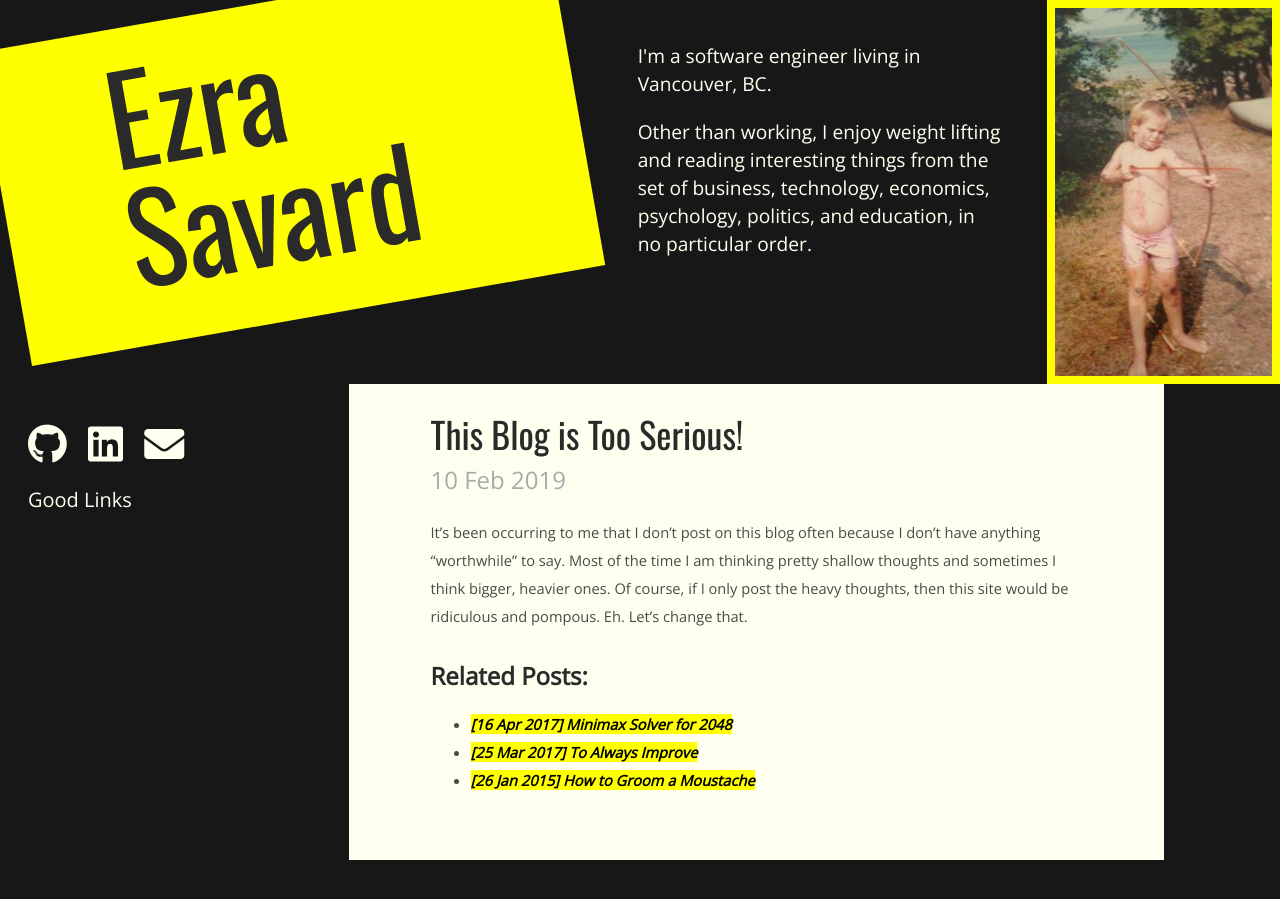
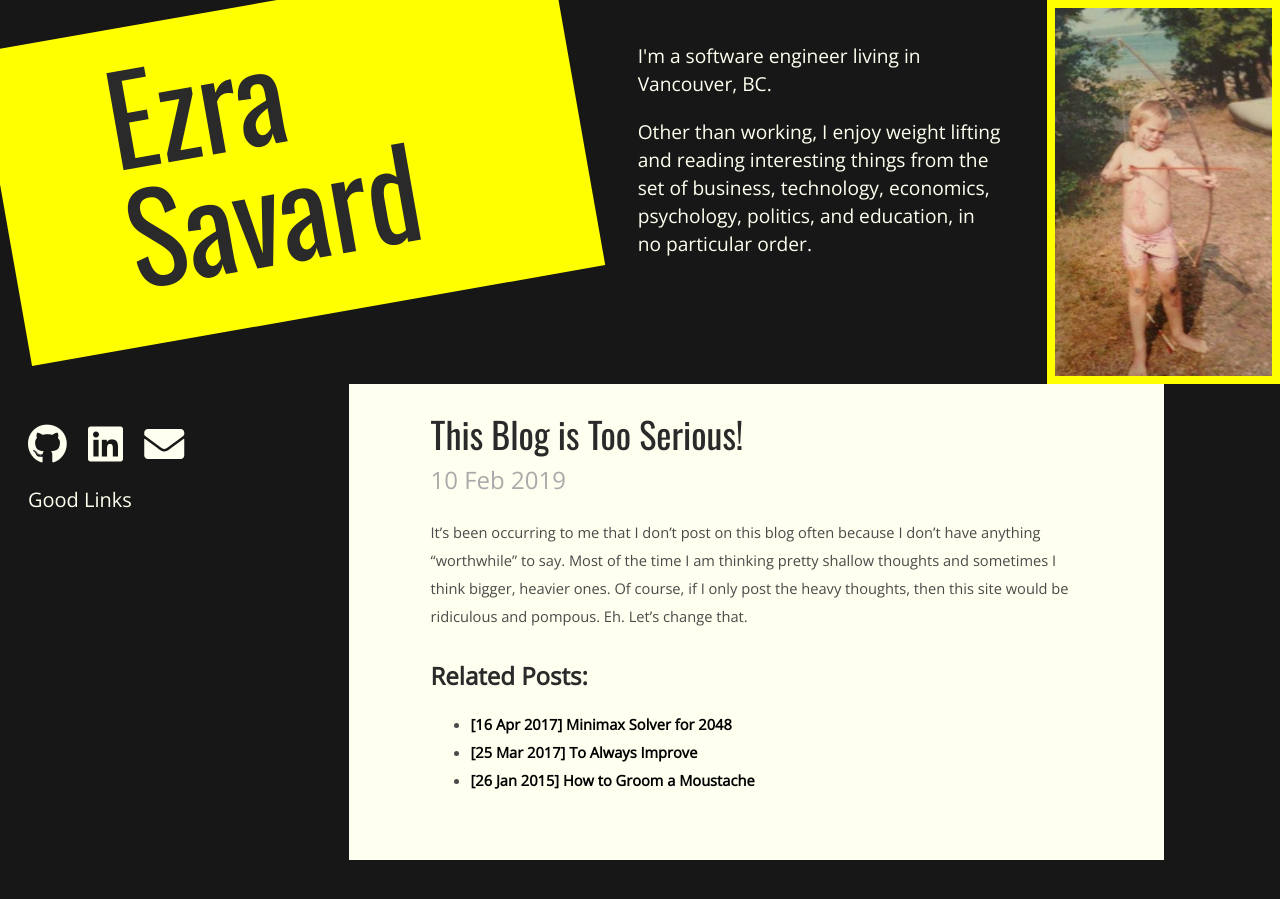
Before and after one commit to ezrasavard/ezrasavard.com, a Jekyll site: the page built from _posts/2019-02-10-too-serious.md, in a window 1280 px wide. Built offline with Jekyll 4.4.1, drawn with Linux system fonts in a browser that asks for light colours; nearby versions of some CDN libraries.

Commit message:
fixup related posts links

```diff
--- a/_layouts/post.html
+++ b/_layouts/post.html
@@ -24,7 +24,7 @@ layout: default
         {% endfor %}
     {% endfor %}
 
-    <div>
+    <div class=relatedPosts>
         {% if related_list %}
             <h2>Related Posts:</h2>
             <ul>
--- a/_sass/content.scss
+++ b/_sass/content.scss
@@ -76,7 +76,7 @@ body {
   }
 }
 
-.more {
+.more, .relatedPosts {
   a {
     background-color: #00000000;
     font-style: normal;
```
